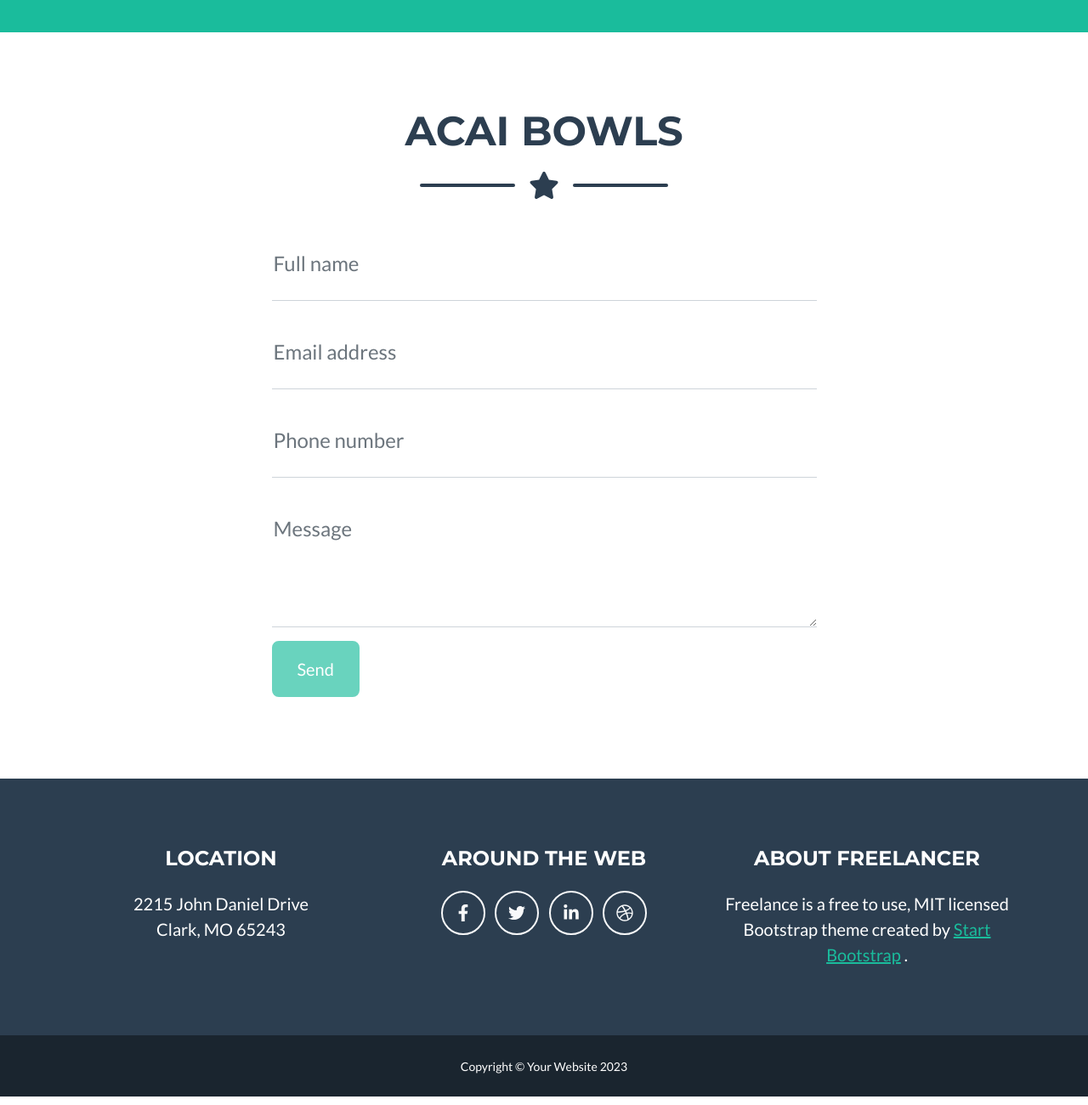
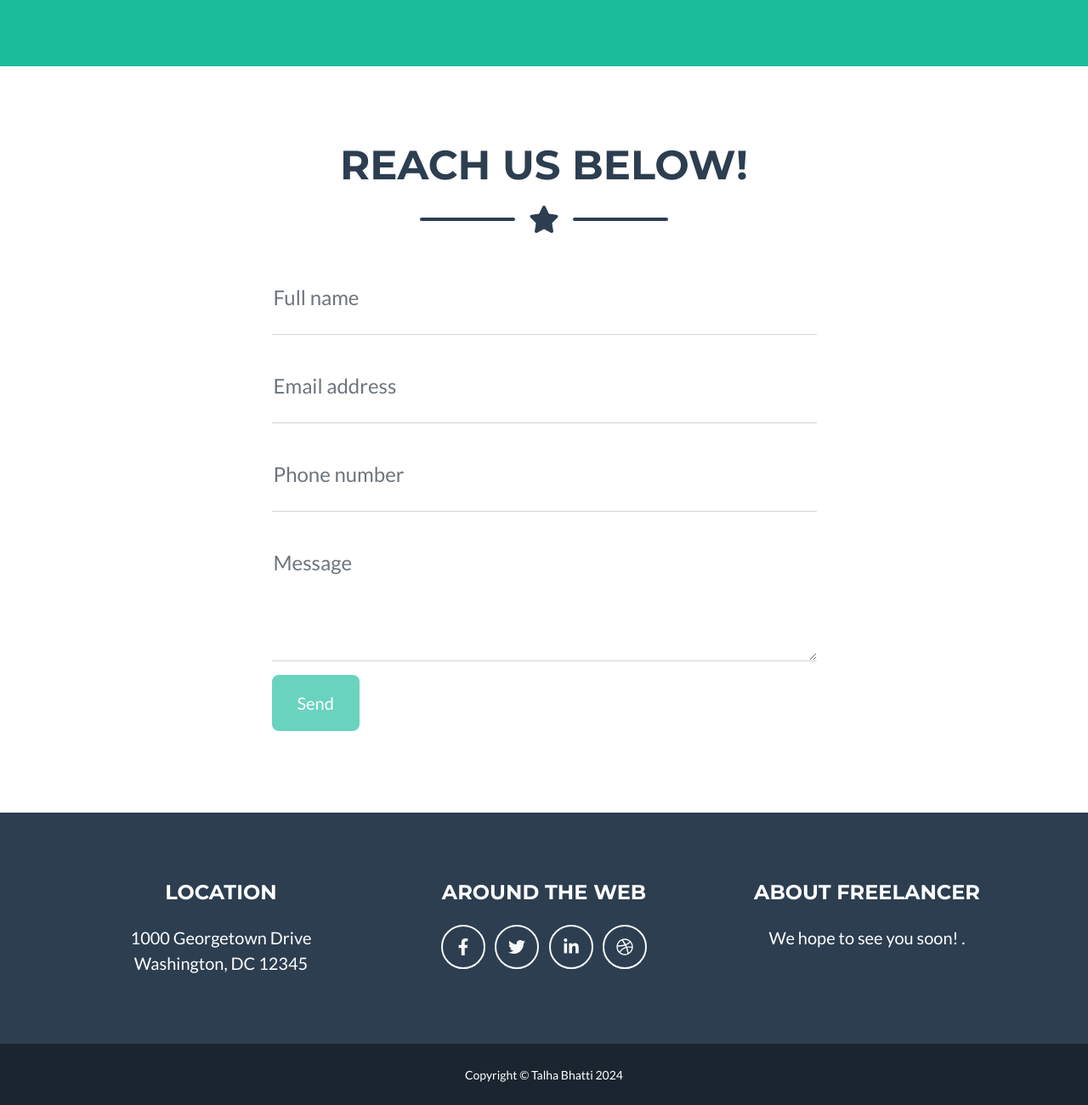
Before and after one commit to tb1038/CityJuice.github.io, a plain HTML site: page index.html in a window 1280 px wide. Shown: the part 1974-3274 px from the top of the page at 85% size. Drawn offline with nearby package versions, Linux system fonts and the light colour scheme.

Commit message:
Update index.html

```diff
--- a/index.html
+++ b/index.html
@@ -98,7 +98,7 @@
         <section class="page-section bg-primary text-white mb-0" id="About">
             <div class="container">
                 <!-- About Section Heading-->
-                <h2 class="page-section-heading text-center text-uppercase text-white">Boosters</h2>
+                <h2 class="page-section-heading text-center text-uppercase text-white">Ingredients you can taste. Quality you can trust.</h2>
                 <!-- Icon Divider-->
                 <div class="divider-custom divider-light">
                     <div class="divider-custom-line"></div>
@@ -123,7 +123,7 @@
         <section class="page-section" id="Contact">
             <div class="container">
                 <!-- Contact Section Heading-->
-                <h2 class="page-section-heading text-center text-uppercase text-secondary mb-0">Acai Bowls</h2>
+                <h2 class="page-section-heading text-center text-uppercase text-secondary mb-0">Reach us below!</h2>
                 <!-- Icon Divider-->
                 <div class="divider-custom">
                     <div class="divider-custom-line"></div>
@@ -198,9 +198,9 @@
                     <div class="col-lg-4 mb-5 mb-lg-0">
                         <h4 class="text-uppercase mb-4">Location</h4>
                         <p class="lead mb-0">
-                            2215 John Daniel Drive
+                            1000 Georgetown Drive
                             <br />
-                            Clark, MO 65243
+                            Washington, DC 12345
                         </p>
                     </div>
                     <!-- Footer Social Icons-->
@@ -215,8 +215,7 @@
                     <div class="col-lg-4">
                         <h4 class="text-uppercase mb-4">About Freelancer</h4>
                         <p class="lead mb-0">
-                            Freelance is a free to use, MIT licensed Bootstrap theme created by
-                            <a href="http://startbootstrap.com">Start Bootstrap</a>
+                            We hope to see you soon!</a>
                             .
                         </p>
                     </div>
@@ -225,7 +224,7 @@
         </footer>
         <!-- Copyright Section-->
         <div class="copyright py-4 text-center text-white">
-            <div class="container"><small>Copyright &copy; Your Website 2023</small></div>
+            <div class="container"><small>Copyright &copy; Talha Bhatti 2024</small></div>
         </div>
         <!-- Portfolio Modals-->
         <!-- Portfolio Modal 1-->
```
